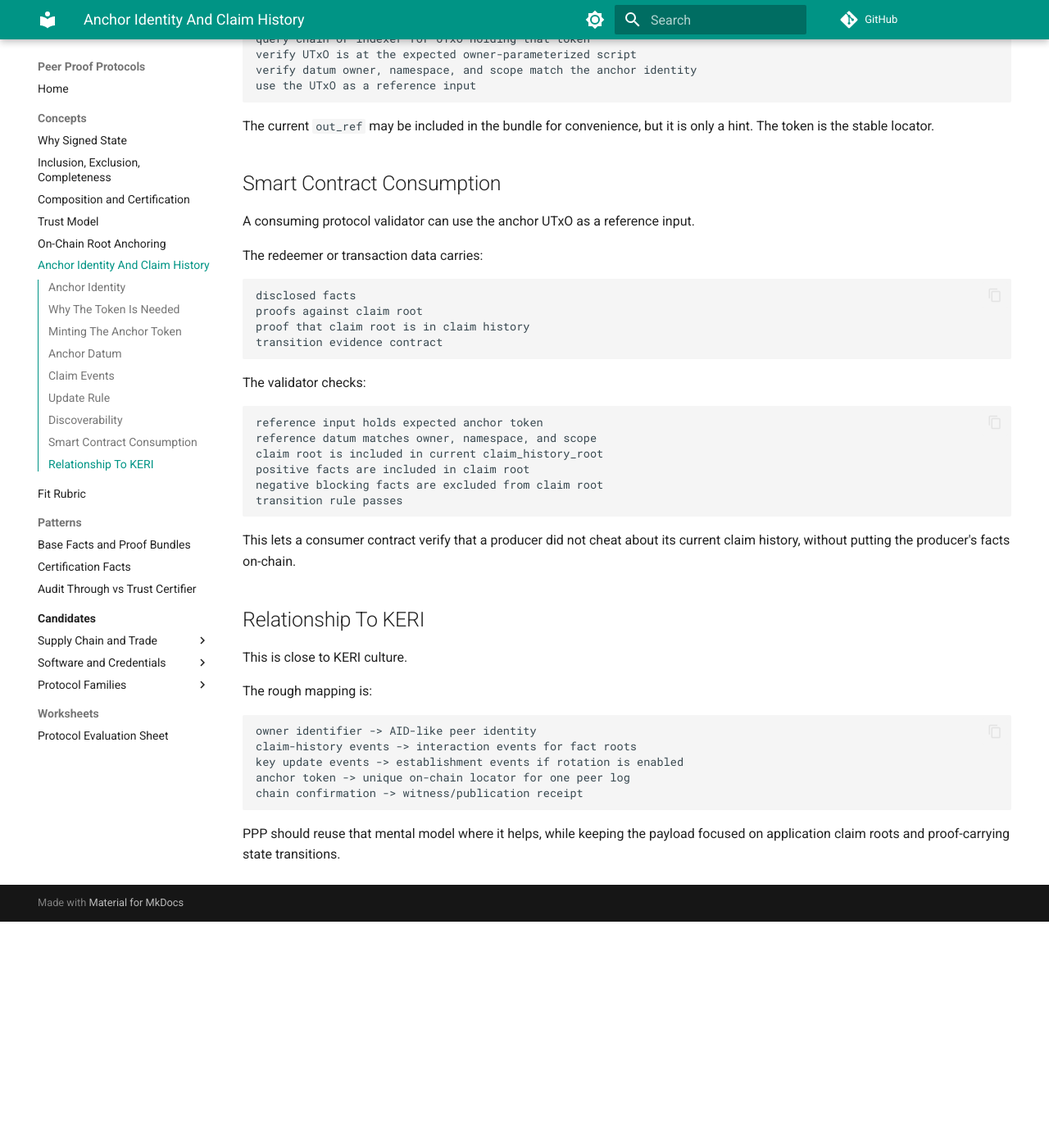
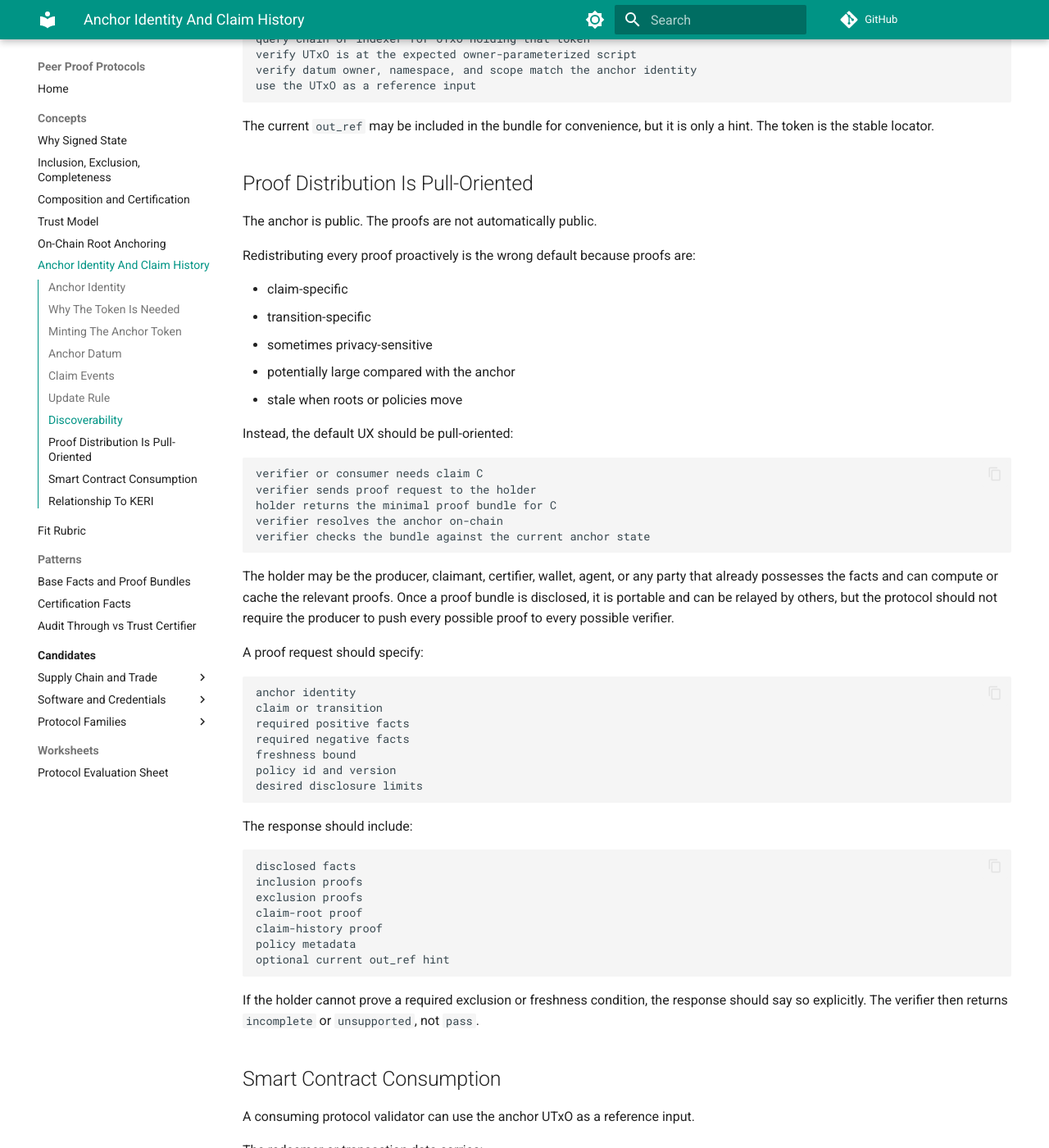
Before and after one commit to lambdasistemi/peer-proof-protocols, an MkDocs documentation site: the page built from docs/concepts/anchor-identity-and-claim-history.md, in a window 1280 px wide and 1400 px high, scrolled down 3637 px. Shown: the whole window at 82% size. Built offline with MkDocs 1.6.1 and Material for MkDocs 9.7.7, drawn with Linux system fonts in a browser that asks for light colours; comment, search, counter and statistics services are not loaded; before the commit the page ends 4761 px from its top, so only the background shows below that.

Commit message:
docs: describe pull-based proof distribution

````diff
--- a/docs/concepts/anchor-identity-and-claim-history.md
+++ b/docs/concepts/anchor-identity-and-claim-history.md
@@ -188,6 +188,62 @@ use the UTxO as a reference input
 The current `out_ref` may be included in the bundle for convenience, but it is
 only a hint. The token is the stable locator.
 
+## Proof Distribution Is Pull-Oriented
+
+The anchor is public. The proofs are not automatically public.
+
+Redistributing every proof proactively is the wrong default because proofs are:
+
+- claim-specific
+- transition-specific
+- sometimes privacy-sensitive
+- potentially large compared with the anchor
+- stale when roots or policies move
+
+Instead, the default UX should be pull-oriented:
+
+```text
+verifier or consumer needs claim C
+verifier sends proof request to the holder
+holder returns the minimal proof bundle for C
+verifier resolves the anchor on-chain
+verifier checks the bundle against the current anchor state
+```
+
+The holder may be the producer, claimant, certifier, wallet, agent, or any party
+that already possesses the facts and can compute or cache the relevant proofs.
+Once a proof bundle is disclosed, it is portable and can be relayed by others,
+but the protocol should not require the producer to push every possible proof to
+every possible verifier.
+
+A proof request should specify:
+
+```text
+anchor identity
+claim or transition
+required positive facts
+required negative facts
+freshness bound
+policy id and version
+desired disclosure limits
+```
+
+The response should include:
+
+```text
+disclosed facts
+inclusion proofs
+exclusion proofs
+claim-root proof
+claim-history proof
+policy metadata
+optional current out_ref hint
+```
+
+If the holder cannot prove a required exclusion or freshness condition, the
+response should say so explicitly. The verifier then returns `incomplete` or
+`unsupported`, not `pass`.
+
 ## Smart Contract Consumption
 
 A consuming protocol validator can use the anchor UTxO as a reference input.
````
Also changed, not shown: docs/patterns/base-facts-and-proof-bundles.md (+11 -0 lines).
